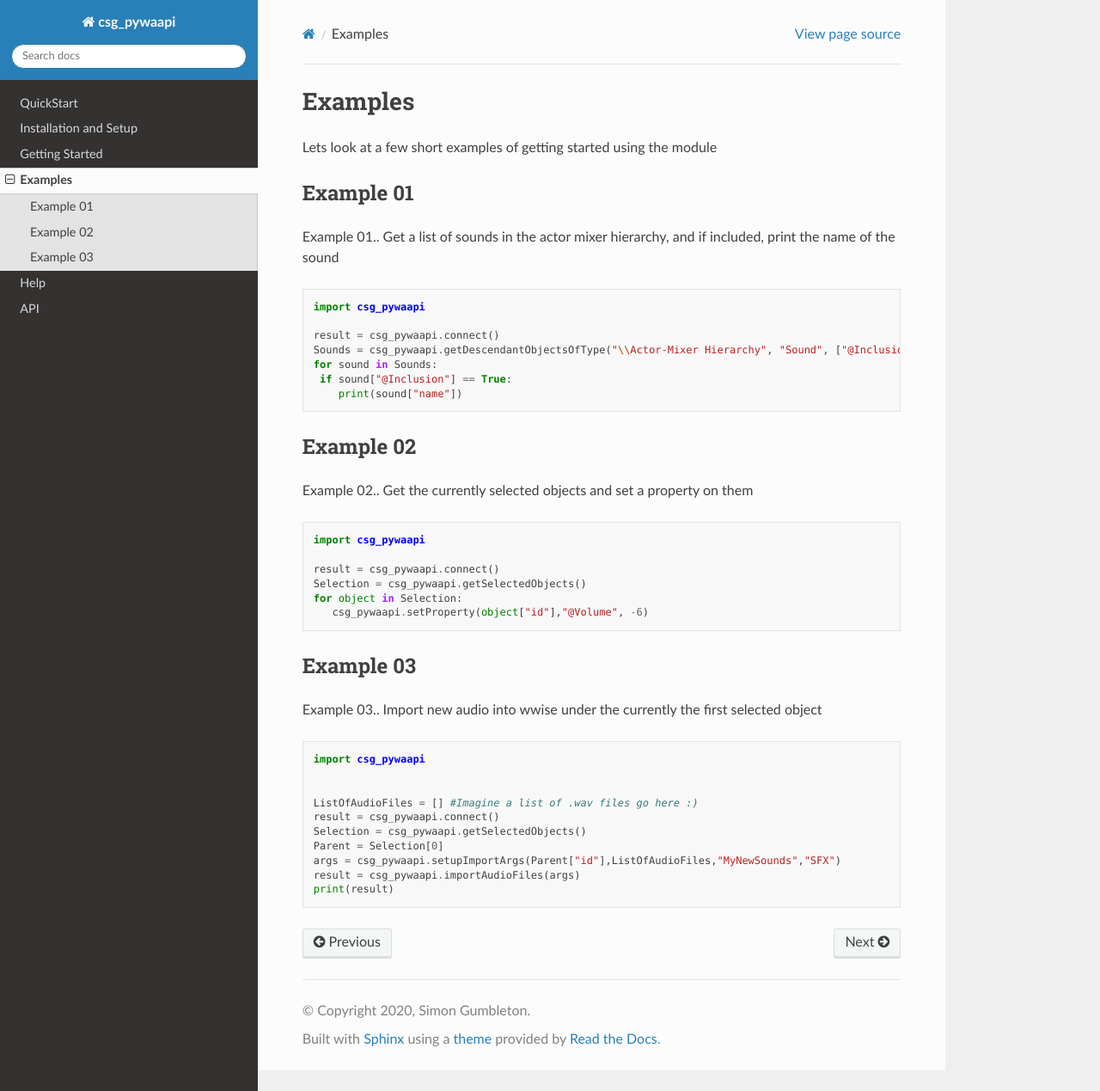
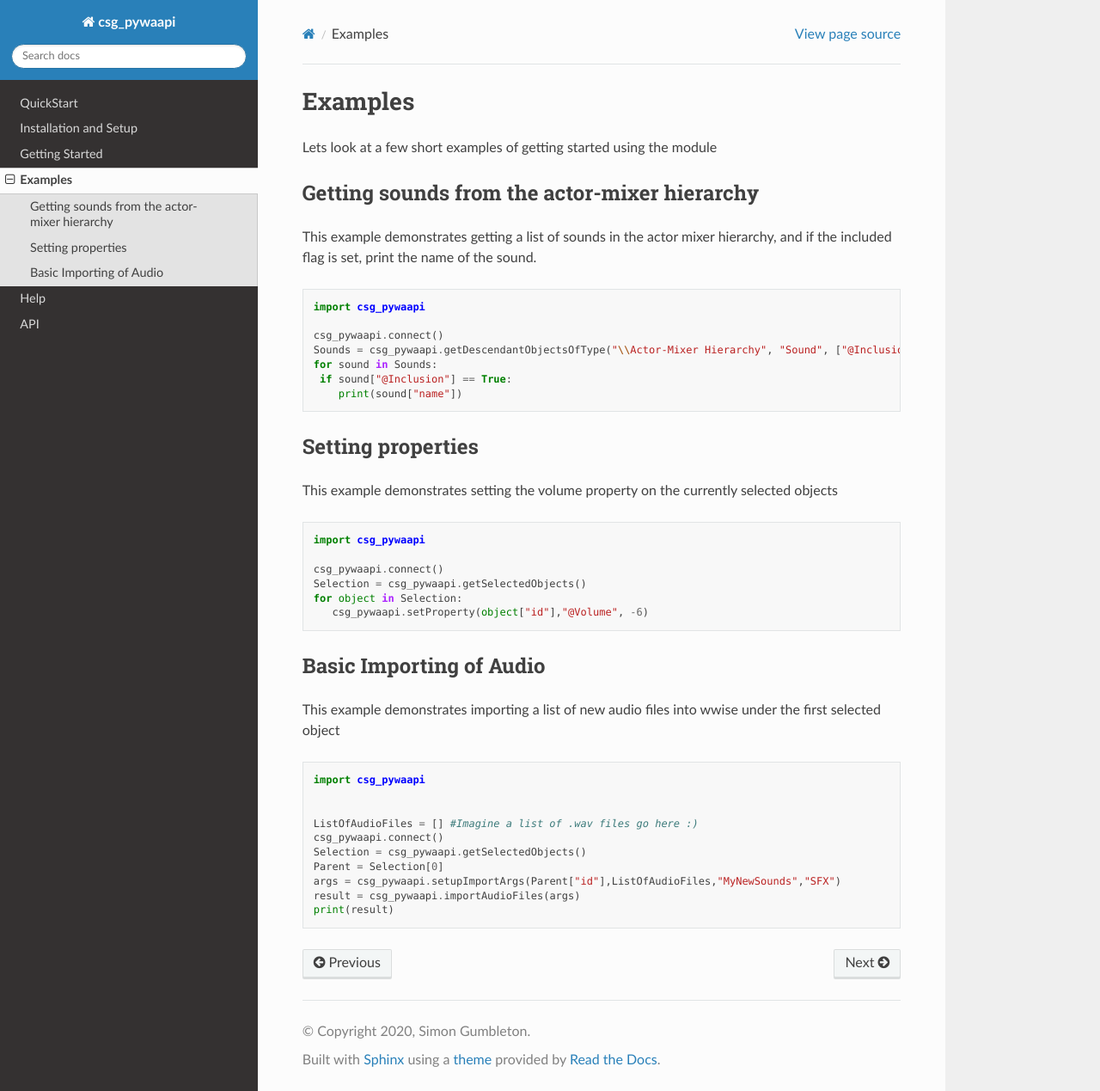
Before and after one commit to simongumbleton/csg_pywaapi, a Sphinx documentation site: the page built from docs/Examples.rst, in a window 1280 px wide and 1269 px high. Shown: the whole window at 86% size. Built offline with Sphinx 7.4.7 and the Read the Docs theme 2.0.0, drawn with Linux system fonts in a browser that asks for light colours.

Commit message:
Update Examples.rst

```diff
--- a/docs/Examples.rst
+++ b/docs/Examples.rst
@@ -10,15 +10,15 @@ Lets look at a few short examples of getting started using the module
 
 
 ***************
-Example 01
+Getting sounds from the actor-mixer hierarchy
 ***************
-Example 01.. Get a list of sounds in the actor mixer hierarchy, and if included, print the name of the sound
+This example demonstrates getting a list of sounds in the actor mixer hierarchy, and if the included flag is set, print the name of the sound.
 
 .. code-block:: python
 
    import csg_pywaapi
 
-   result = csg_pywaapi.connect()
+   csg_pywaapi.connect()
    Sounds = csg_pywaapi.getDescendantObjectsOfType("\\Actor-Mixer Hierarchy", "Sound", ["@Inclusion"], "path")
    for sound in Sounds:
     if sound["@Inclusion"] == True:
@@ -26,24 +26,24 @@ Example 01.. Get a list of sounds in the actor mixer hierarchy, and if included,
 
 
 ***************
-Example 02
+Setting properties
 ***************
-Example 02.. Get the currently selected objects and set a property on them
+This example demonstrates setting the volume property on the currently selected objects
 
 .. code-block:: python
 
    import csg_pywaapi
 
-   result = csg_pywaapi.connect()
+   csg_pywaapi.connect()
    Selection = csg_pywaapi.getSelectedObjects()
    for object in Selection:
       csg_pywaapi.setProperty(object["id"],"@Volume", -6)
 
 
 ***************
-Example 03
+Basic Importing of Audio
 ***************
-Example 03.. Import new audio into wwise under the currently the first selected object
+This example demonstrates importing a list of new audio files into wwise under the first selected object
 
 .. code-block:: python
 
@@ -51,7 +51,7 @@ Example 03.. Import new audio into wwise under the currently the first selected
 
 
    ListOfAudioFiles = [] #Imagine a list of .wav files go here :)
-   result = csg_pywaapi.connect()
+   csg_pywaapi.connect()
    Selection = csg_pywaapi.getSelectedObjects()
    Parent = Selection[0]
    args = csg_pywaapi.setupImportArgs(Parent["id"],ListOfAudioFiles,"MyNewSounds","SFX")
```
